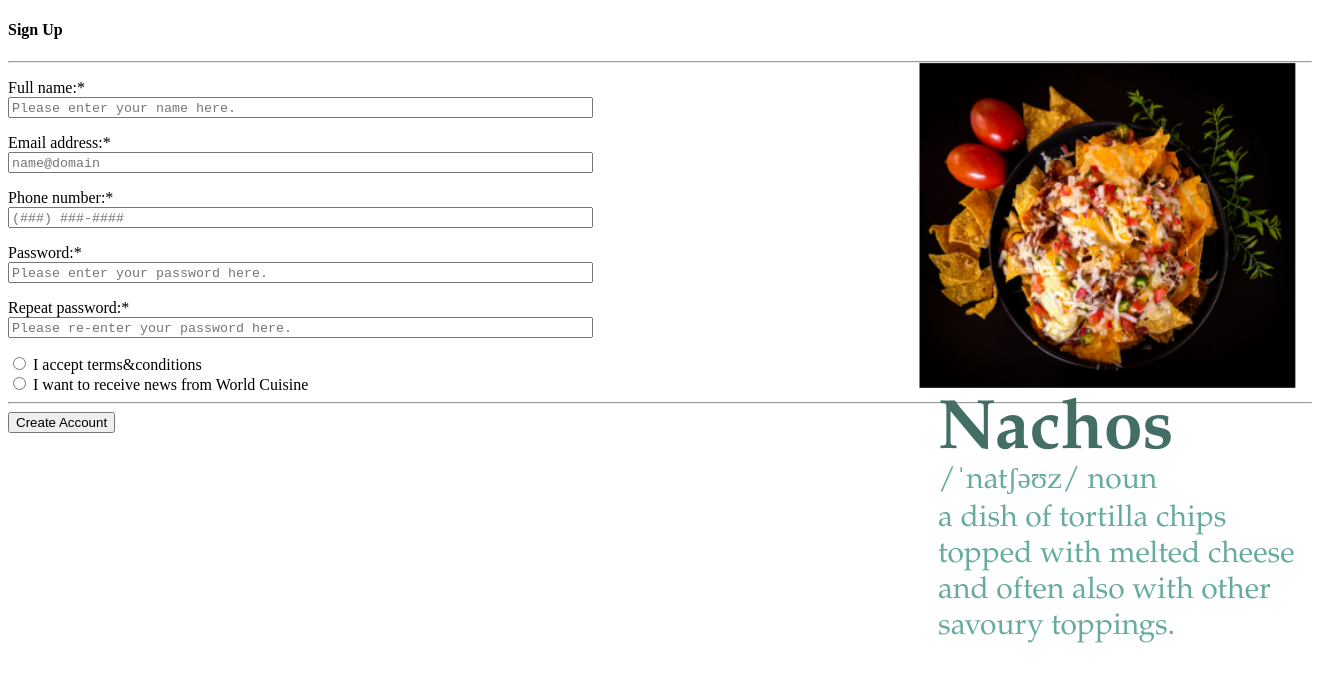
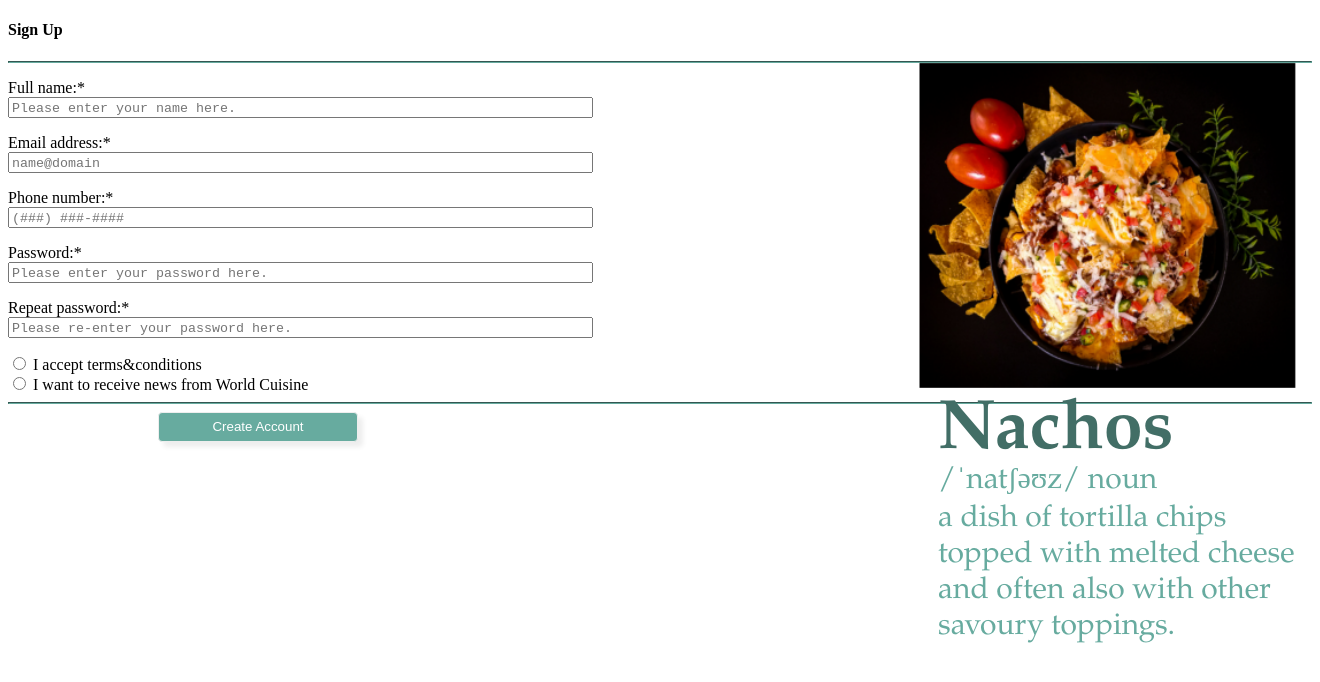
Before and after one commit to ysmeen24/project, a PHP site: page /WelcomePage/SignAndLog/SignUp.html in a window 1320 px wide. Shown: the top 682 px of the page. Run offline with PHP 8.4, Linux system fonts and the light colour scheme.

Commit message:
Update SignUp.CSS

```diff
--- a/CSS/SignUp.CSS
+++ b/CSS/SignUp.CSS
@@ -30,4 +30,17 @@
 						  width: 380px; }
 
 			::placeholder	{ font-family: Courier new;}
+
+			hr 			{ border-color: #67AB9F}
+
+			.FormButton		{ width: 200px;
+						  height: 30px;
+						  margin-left: 150px;
+						  background: #67AB9F;
+						  color: white;
+						  border: 1px solid #eee;
+						  border-radius: 4px;
+						  box-shadow: 5px 5px 5px #eee; }
+
+			.FormButton:hover { background: #426E66;}
 		</style>
```
